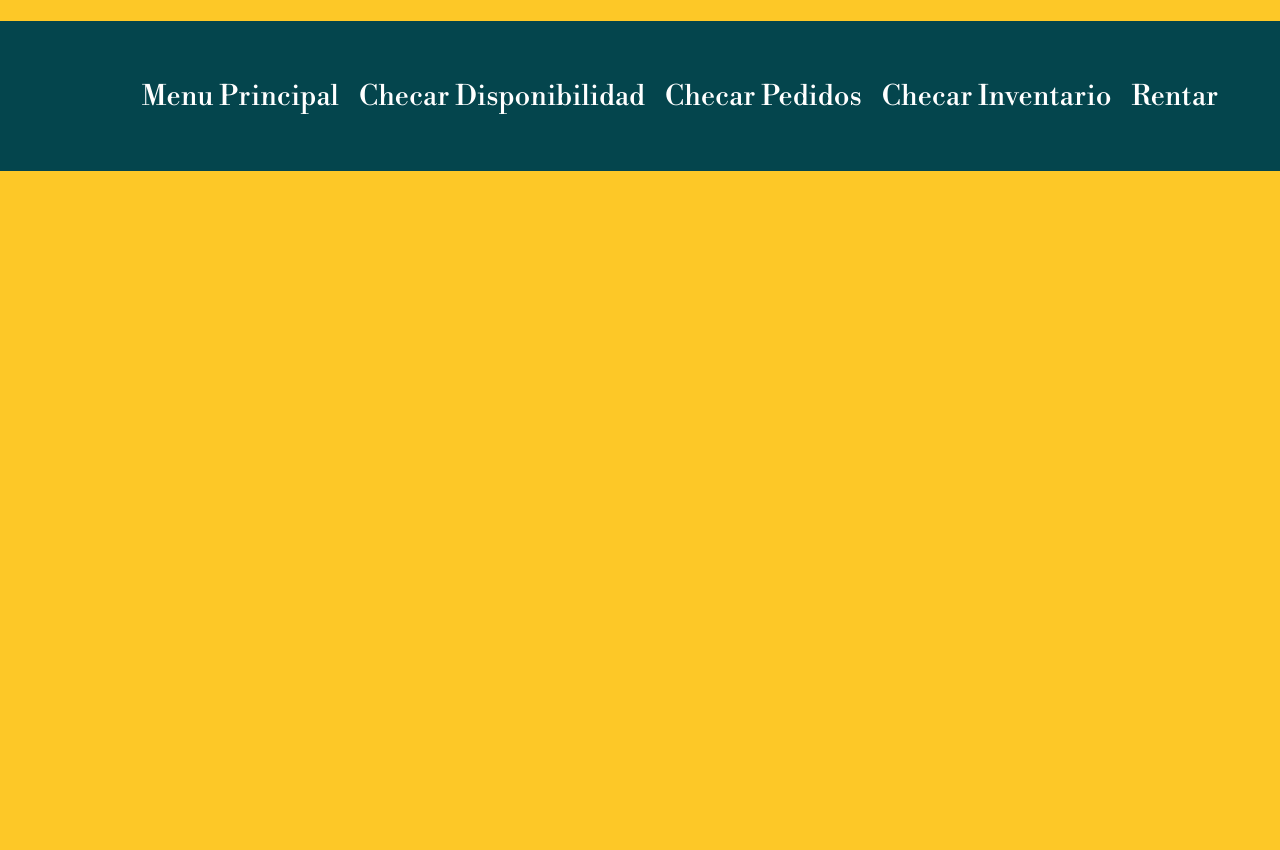
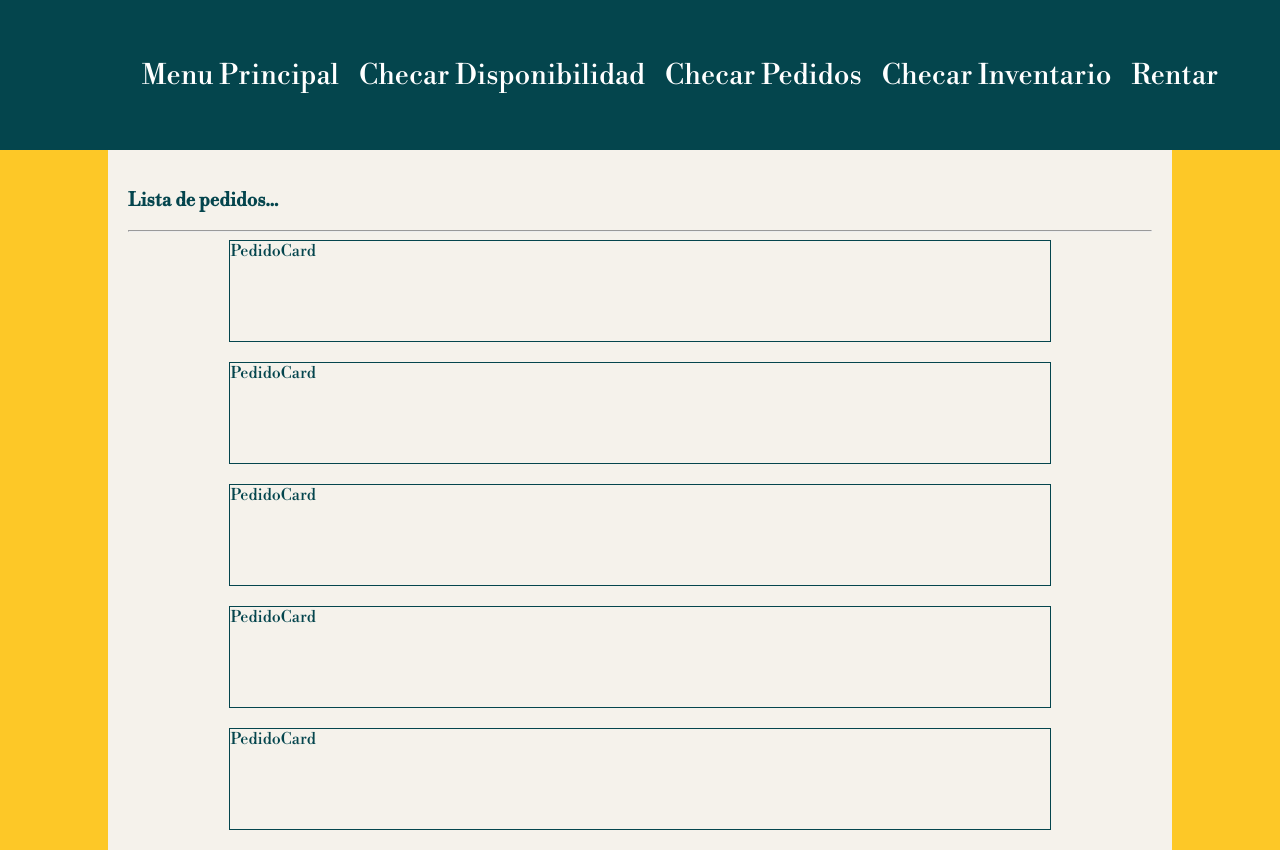
Before and after one commit to arm-code/mendoza_frontend, a React (Vite) app: page /pedidos in a window 1280 px wide. Before the commit the page ends 800 px from the top, so only its background shows below. Built offline with nearby package versions, Linux system fonts and the light colour scheme.

Commit message:
adding page pedidos

```diff
--- a/src/Mendoza.jsx
+++ b/src/Mendoza.jsx
@@ -2,7 +2,7 @@ import { BrowserRouter, Routes, Route, Navigate } from 'react-router-dom';
 import { ChecarDisponibilidad } from './pages/ChecarDisponibilidad.jsx';
 import { ChecarInventario } from './pages/ChecarInventario.jsx';
 import { Rentar } from './pages/rentar/Rentar.jsx';
-import { ChecarPedidos } from './pages/ChecarPedidos.jsx';
+import { ChecarPedidos } from './pages/pedidos/ChecarPedidos.jsx';
 import { MenuPrincipal } from './pages/principal/MenuPrincipal.jsx';
 import ChecarProductos from './pages/productos/ChecarProductos.jsx';
 import { RegistrarCliente } from './components/RegistrarCliente/RegistrarCliente.jsx';
--- /dev/null
+++ b/src/components/pedidoCard/PedidoCard.css
@@ -0,0 +1,14 @@
+.card-pedido{
+    width: 80%;
+    height: 100px;
+    border: 1px solid var(--black);
+}
+
+.cards-container{
+    width: 100%;
+    display: flex;
+    flex-direction: column;
+    justify-content: center;
+    align-items: center;
+    gap: 20px;
+}
--- /dev/null
+++ b/src/components/pedidoCard/PedidoCard.jsx
@@ -0,0 +1,9 @@
+import './PedidoCard.css'
+
+export const PedidoCard = () => {
+  return (
+    <div className="card-pedido">PedidoCard</div>
+  )
+}
+
+export default PedidoCard
--- a/src/pages/ChecarPedidos.jsx
+++ /dev/null
@@ -1,13 +0,0 @@
-import React from "react";
-import Navegacion from "../components/Navegacion";
-
-export const ChecarPedidos = () => {
-  return (
-    <div>
-      <h1>ChecarPedidos</h1>
-      <Navegacion />
-    </div>
-  );
-};
-
-export default ChecarPedidos;
--- /dev/null
+++ b/src/pages/pedidos/ChecarPedidos.css
@@ -0,0 +1,13 @@
+.pedidos-container{
+    padding-top: 150px;
+    width: 100%;
+    display: flex;
+    justify-content: center;
+}
+
+.pedidos{
+    width: 80%;
+    height: 100%;
+    padding: 20px;
+    background-color: var(--white);
+}
--- /dev/null
+++ b/src/pages/pedidos/ChecarPedidos.jsx
@@ -0,0 +1,24 @@
+import React from 'react';
+import './ChecarPedidos.css';
+import PedidoCard from '../../components/pedidoCard/PedidoCard';
+
+
+export const ChecarPedidos = () => {
+  return (
+    <div className='pedidos-container'>
+      <div className='pedidos'>
+        <h3>Lista de pedidos...</h3>
+        <hr />
+        <div className='cards-container'>
+          <PedidoCard/>
+          <PedidoCard/>
+          <PedidoCard/>
+          <PedidoCard/>
+          <PedidoCard/>
+        </div>
+      </div>
+    </div>
+  );
+};
+
+export default ChecarPedidos;
```
